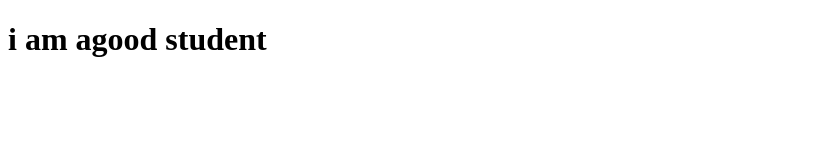
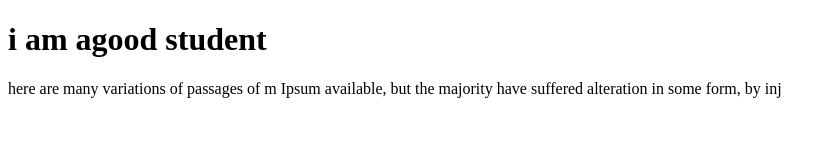
Before and after one commit to jeetk4177/jeetk4177, a plain HTML site: page index.html in a window 1280 px wide. Shown: the whole page, without its empty margins (0-836 px from the left). Drawn offline with Linux system fonts and the light colour scheme.

Commit message:
index.html

```diff
--- a/index.html
+++ b/index.html
@@ -4,5 +4,6 @@
     </head>
     <body>
         <h1>i am agood student</h1>
+        <p>here are many variations of passages of m Ipsum available, but the majority have suffered alteration in some form, by inj</p>
     </body>
 </html>
```
